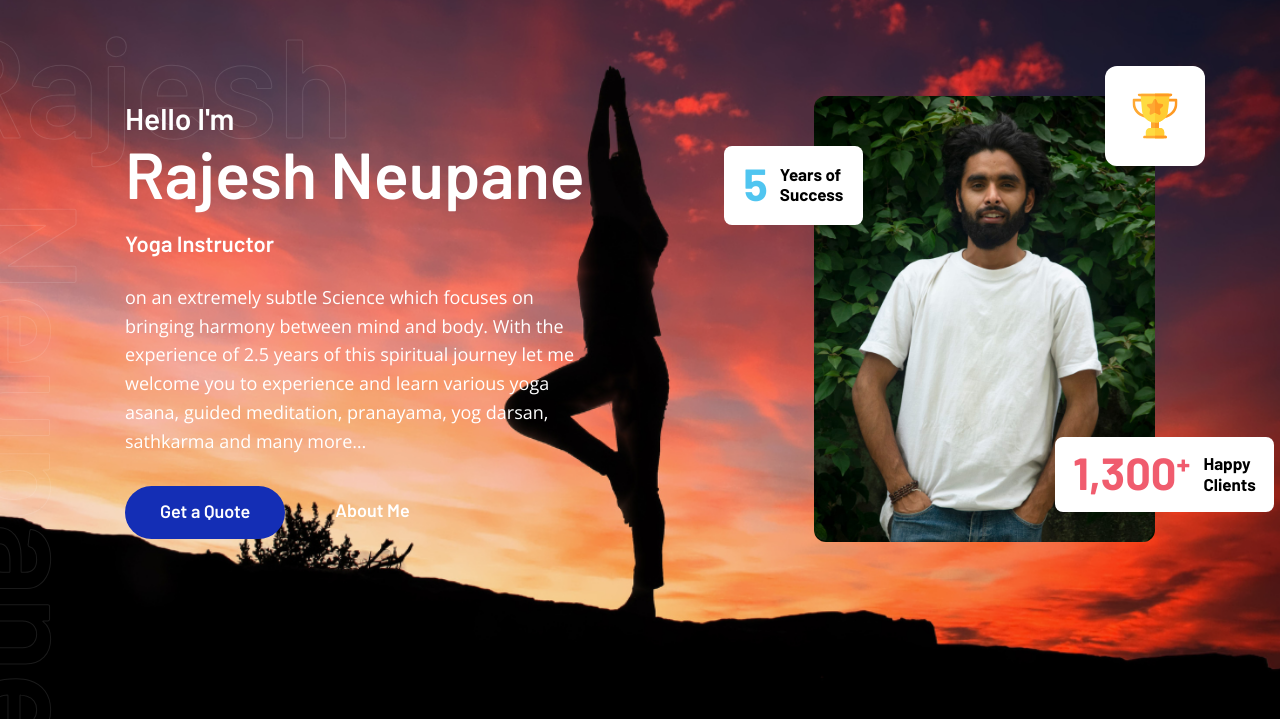
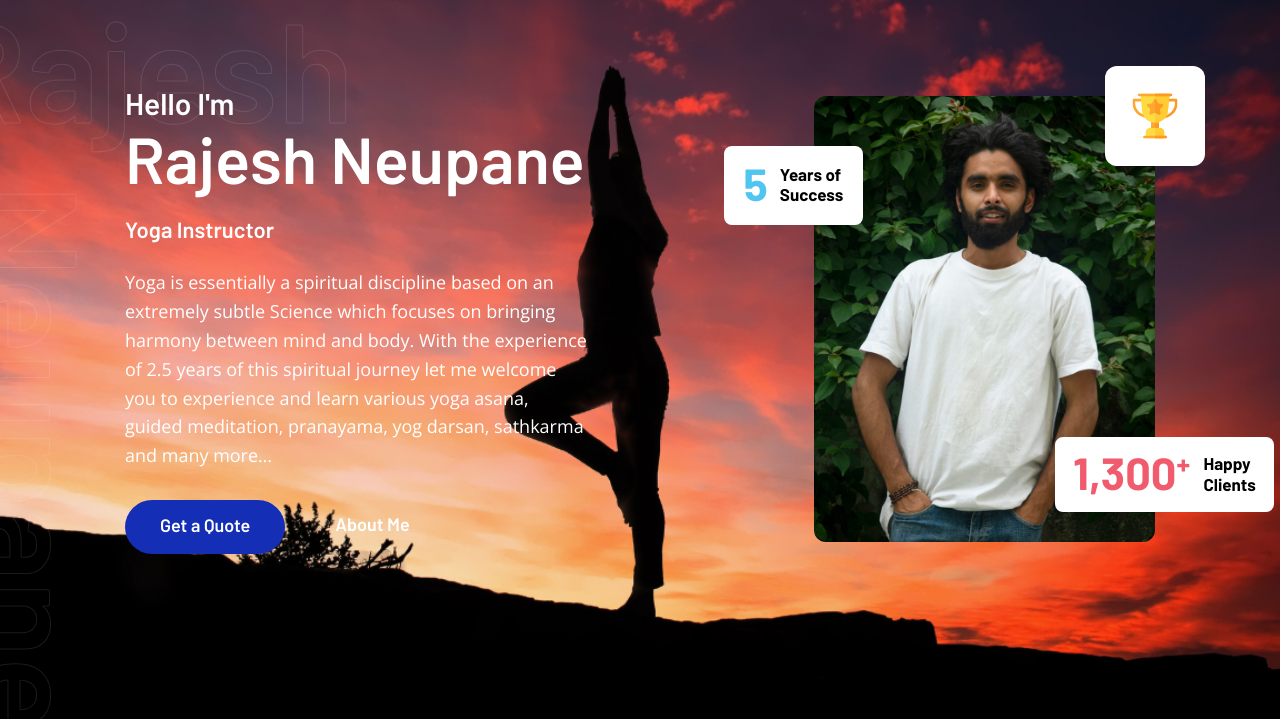
Before and after one commit to rajeshneuapne/portfoliiowebsite, a plain HTML site: page index.html in a window 1280 px wide. Shown: the part 81-802 px from the top of the page. Drawn offline with nearby package versions, Linux system fonts and the light colour scheme; no server answers.

Commit message:
Update index.html

```diff
--- a/index.html
+++ b/index.html
@@ -108,7 +108,7 @@
 								<h3 class="hello">Hello I'm</h3>
 								<h3 class="name">Rajesh Neupane</h3>
 								<h3 class="job">Yoga Instructor</h3>
-								<p class="text">on an extremely subtle Science which focuses on bringing harmony between mind and body. With the experience of 2.5 years of this spiritual journey let me welcome you to experience and learn various yoga asana, guided meditation, pranayama, yog darsan, sathkarma and many more…</p>
+								<p class="text">Yoga is essentially a spiritual discipline based on an extremely subtle Science which focuses on bringing harmony between mind and body. With the experience of 2.5 years of this spiritual journey let me welcome you to experience and learn various yoga asana, guided meditation, pranayama, yog darsan, sathkarma and many more…</p>
 								<div class="buttons">
 									<div class="devman_tm_button">
 										<a class="anchor" href="#contact">Get a Quote</a>
```
